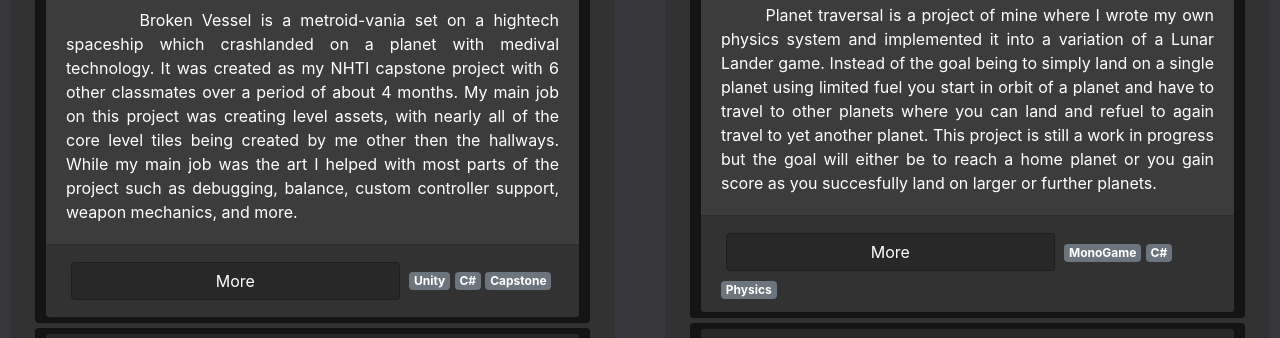
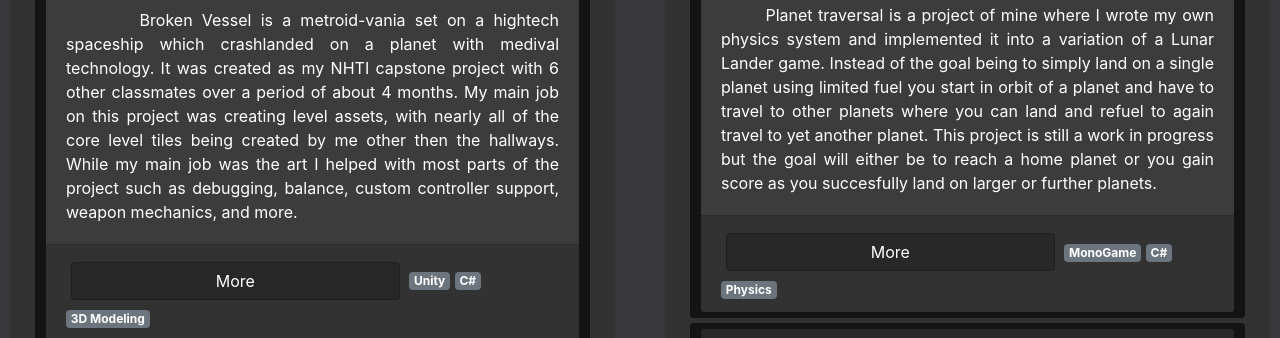
Before and after one commit to GearedAtFace/Portfolio-Website, a plain HTML site: page index.html in a window 1280 px wide. Shown: the part 630-968 px from the top of the page. Drawn offline with nearby package versions, Linux system fonts and the light colour scheme.

Commit message:
tag change

```diff
--- a/index.html
+++ b/index.html
@@ -84,7 +84,7 @@
                             <a href="School_Projects.html" role="button" class="btn btn-primary col-lg-8">More</a>
                             <span class="badge badge-secondary">Unity</span>
                             <span class="badge badge-secondary">C#</span>
-                            <span class="badge badge-secondary">Capstone</span>
+                            <span class="badge badge-secondary">3D Modeling</span>
                         </div>
                     </div>
                     <div class="card">
```
Also changed, not shown: School_Projects.html (+1 -1 lines).
